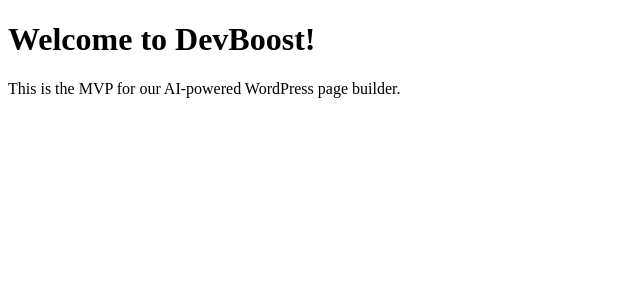
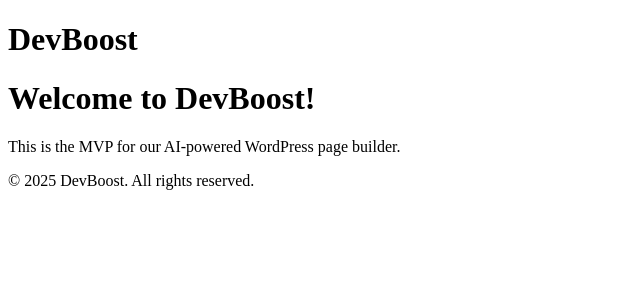
Before and after one commit to kimbrough2046/devboost-mvp, a Next.js app: page / in a window 1280 px wide. Shown: the top 300 px of the page, without its empty margins (0-640 px from the left). Built offline with nearby package versions, Linux system fonts and the light colour scheme.

Commit message:
Add global layout for Next.js app

```diff
--- /dev/null
+++ b/app/layout.js
@@ -0,0 +1,15 @@
+export default function RootLayout({ children }) {
+  return (
+    <html lang="en">
+      <body>
+        <header>
+          <h1>DevBoost</h1>
+        </header>
+        <main>{children}</main>
+        <footer>
+          <p>© {new Date().getFullYear()} DevBoost. All rights reserved.</p>
+        </footer>
+      </body>
+    </html>
+  );
+}
```
